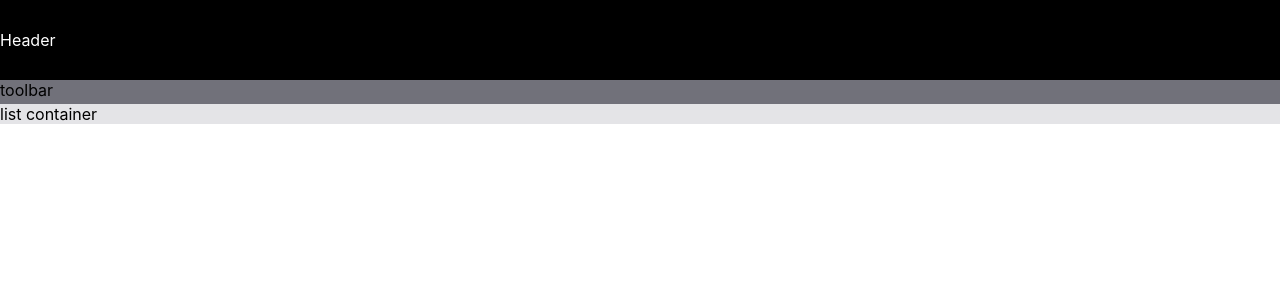
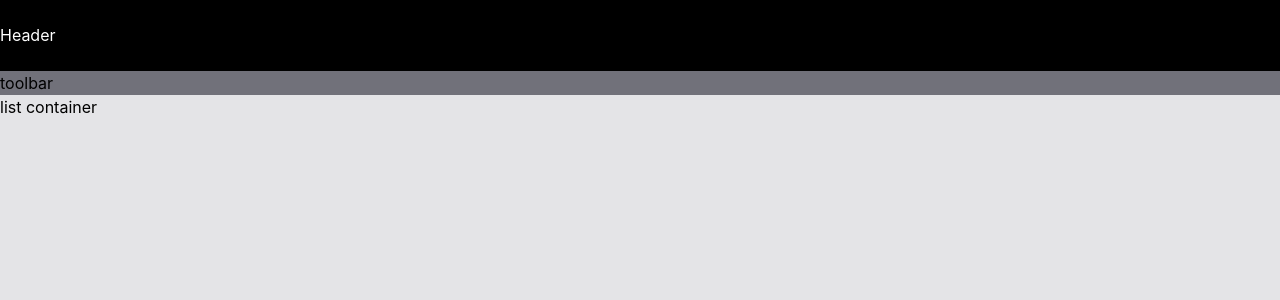
Before and after one commit to GDSC-Hongik/GDSC-1st-Frontend-Study, a React (Create React App) app in the folder developomp/react-todo/: page / in a window 1280 px wide. Shown: the top 300 px of the page. Built offline with nearby package versions, Linux system fonts and the light colour scheme.

Commit message:
add application-wide styling

```diff
--- a/developomp/react-todo/src/App.css
+++ b/developomp/react-todo/src/App.css
@@ -0,0 +1,12 @@
+@tailwind base;
+@tailwind components;
+@tailwind utilities;
+
+html,
+body {
+	@apply h-full w-screen;
+}
+
+#root {
+	@apply flex flex-col h-screen w-screen gap-0;
+}
```
